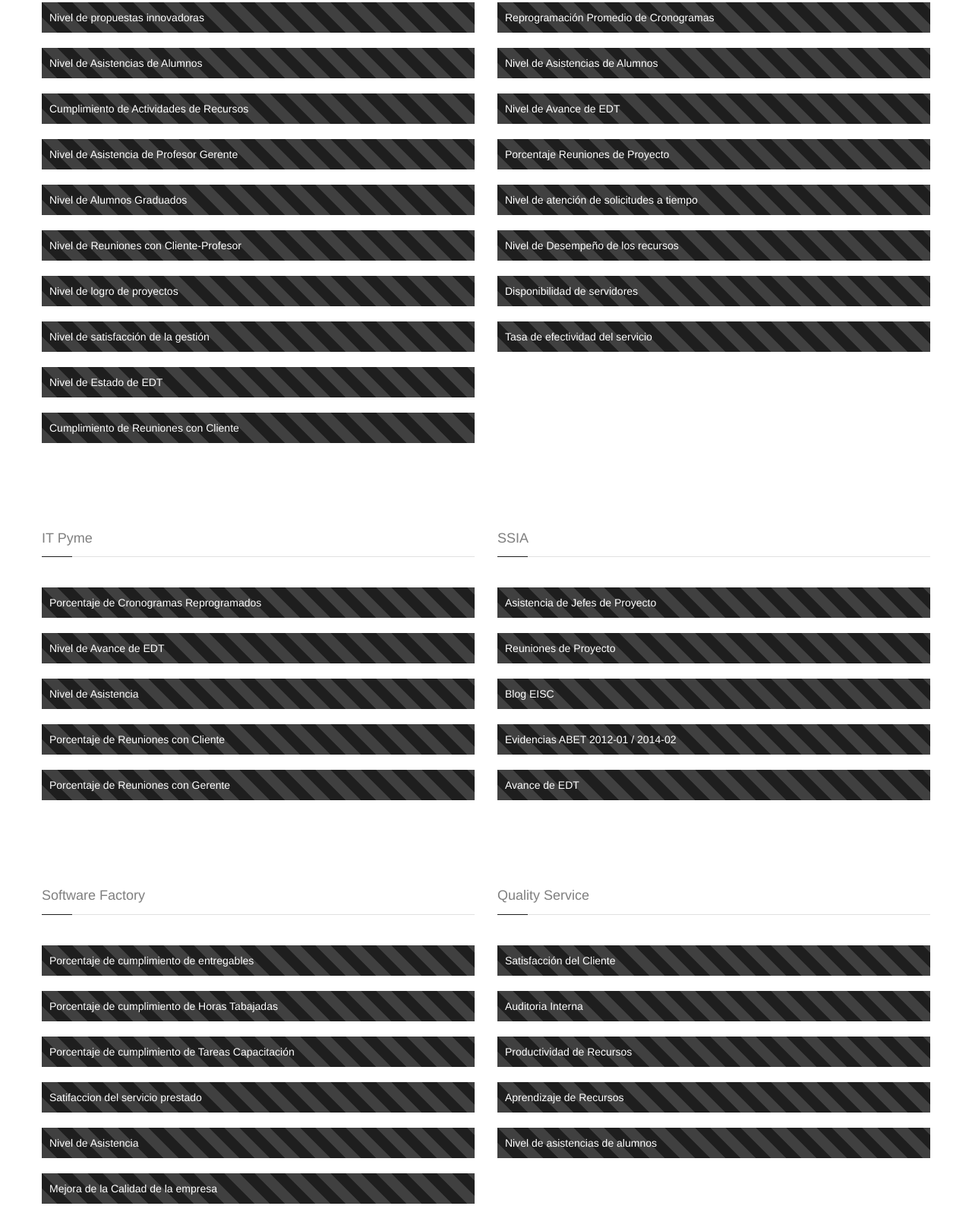
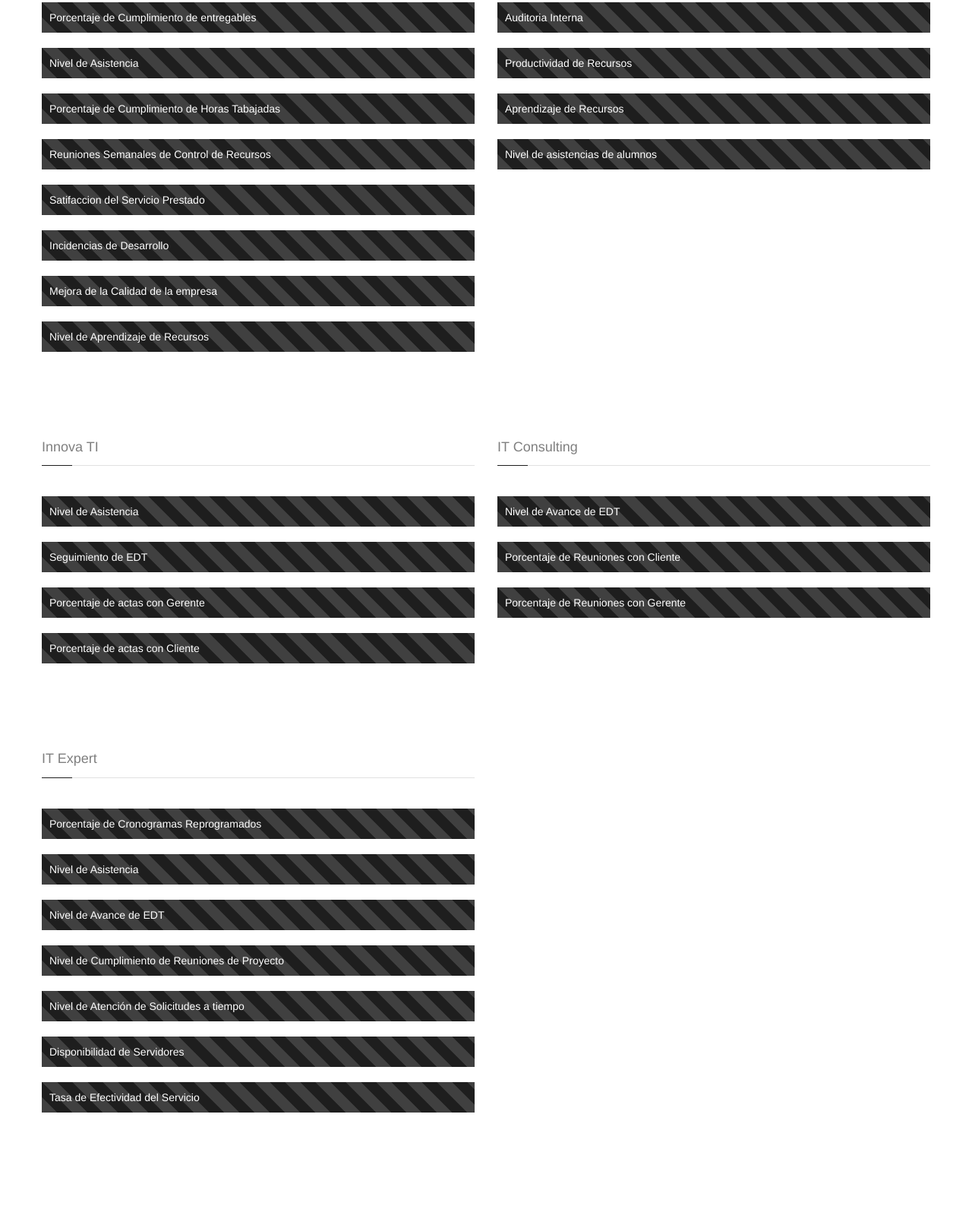
Before and after one commit to SoftwareFactoryUPC/Empresas, a plain HTML site: page Home/Indicators.html in a window 1280 px wide. Shown: the part 469-2056 px from the top of the page at 76% size. Drawn offline with nearby package versions, Linux system fonts and the light colour scheme; some packages are replaced by stand-ins of ours; animation ran at ten frames a second.

Commit message:
Modificación de indicadores 2016-2

```diff
--- a/Home/Indicators.html
+++ b/Home/Indicators.html
@@ -166,136 +166,28 @@
     <div class="container">
         <article class="content">
             <div class="row">
-                <div class="bottom-padding col-sm-6 col-md-6">
-                    <div class="title-box">
-                        <h2 class="title">Innova TI</h2>
-                    </div>
-                    <div class="progress progress-striped active hover" data-appear-progress-animation="100%">
-                        <div class="progress-bar ">Nivel de propuestas innovadoras</div>
-                    </div>
-                    <div class="progress progress-striped active hover" data-appear-progress-animation="100%">
-                        <div class="progress-bar ">Nivel de Asistencias de Alumnos</div>
-                    </div>
-                    <div class="progress progress-striped active hover" data-appear-progress-animation="100%">
-                        <div class="progress-bar ">Cumplimiento de Actividades de Recursos</div>
-                    </div>
-                    <div class="progress progress-striped active hover" data-appear-progress-animation="100%">
-                        <div class="progress-bar ">Nivel de Asistencia de Profesor Gerente</div>
-                    </div>
-                    <div class="progress progress-striped active hover" data-appear-progress-animation="100%">
-                        <div class="progress-bar ">Nivel de Alumnos Graduados</div>
-                    </div>
-                    <div class="progress progress-striped active hover" data-appear-progress-animation="100%">
-                        <div class="progress-bar ">Nivel de Reuniones con Cliente-Profesor</div>
-                    </div>
-                    <div class="progress progress-striped active hover" data-appear-progress-animation="100%">
-                        <div class="progress-bar ">Nivel de logro de proyectos</div>
-                    </div>
-                    <div class="progress progress-striped active hover" data-appear-progress-animation="100%">
-                        <div class="progress-bar ">Nivel de satisfacción de la gestión</div>
-                    </div>
-                    <div class="progress progress-striped active hover" data-appear-progress-animation="100%">
-                        <div class="progress-bar ">Nivel de Estado de EDT</div>
-                    </div>
-                    <div class="progress progress-striped active hover" data-appear-progress-animation="100%">
-                        <div class="progress-bar ">Cumplimiento de Reuniones con Cliente</div>
-                    </div>
-                </div>
-
-                <div class="bottom-padding col-sm-6 col-md-6">
-                    <div class="title-box">
-                        <h2 class="title">IT Expert</h2>
-                    </div>
-                    <div class="progress progress-striped active hover" data-appear-progress-animation="100%">
-                        <div class="progress-bar ">Reprogramación Promedio de Cronogramas</div>
-                    </div>
-                    <div class="progress progress-striped active hover" data-appear-progress-animation="100%">
-                        <div class="progress-bar ">Nivel de Asistencias de Alumnos</div>
-                    </div>
-                    <div class="progress progress-striped active hover" data-appear-progress-animation="100%">
-                        <div class="progress-bar ">Nivel de Avance de EDT</div>
-                    </div>
-                    <div class="progress progress-striped active hover" data-appear-progress-animation="100%">
-                        <div class="progress-bar ">Porcentaje Reuniones de Proyecto</div>
-                    </div>
-                    <div class="progress progress-striped active hover" data-appear-progress-animation="100%">
-                        <div class="progress-bar ">Nivel de atención de solicitudes a tiempo</div>
-                    </div>
-                    <div class="progress progress-striped active hover" data-appear-progress-animation="100%">
-                        <div class="progress-bar ">Nivel de Desempeño de los recursos</div>
-                    </div>
-                    <div class="progress progress-striped active hover" data-appear-progress-animation="100%">
-                        <div class="progress-bar ">Disponibilidad de servidores</div>
-                    </div>
-                    <div class="progress progress-striped active hover" data-appear-progress-animation="100%">
-                        <div class="progress-bar ">Tasa de efectividad del servicio</div>
-                    </div>
-                </div>
-
-                <div class="clearfix"></div>
-
-                <div class="bottom-padding col-sm-6 col-md-6">
-                    <div class="title-box">
-                        <h2 class="title">IT Pyme</h2>
-                    </div>
-                    <div class="progress progress-striped active hover" data-appear-progress-animation="100%">
-                        <div class="progress-bar ">Porcentaje de Cronogramas Reprogramados</div>
-                    </div>
-                    <div class="progress progress-striped active hover" data-appear-progress-animation="100%">
-                        <div class="progress-bar ">Nivel de Avance de EDT</div>
-                    </div>
-                    <div class="progress progress-striped active hover" data-appear-progress-animation="100%">
-                        <div class="progress-bar ">Nivel de Asistencia</div>
-                    </div>
-                    <div class="progress progress-striped active hover" data-appear-progress-animation="100%">
-                        <div class="progress-bar ">Porcentaje de Reuniones con Cliente</div>
-                    </div>
-                    <div class="progress progress-striped active hover" data-appear-progress-animation="100%">
-                        <div class="progress-bar ">Porcentaje de Reuniones con Gerente</div>
-                    </div>
-                </div>
-
-                <div class="bottom-padding col-sm-6 col-md-6">
-                    <div class="title-box">
-                        <h2 class="title">SSIA</h2>
-                    </div>
-                    <div class="progress progress-striped active hover" data-appear-progress-animation="100%">
-                        <div class="progress-bar ">Asistencia de Jefes de Proyecto</div>
-                    </div>
-                    <div class="progress progress-striped active hover" data-appear-progress-animation="100%">
-                        <div class="progress-bar ">Reuniones de Proyecto</div>
-                    </div>
-                    <div class="progress progress-striped active hover" data-appear-progress-animation="100%">
-                        <div class="progress-bar ">Blog EISC</div>
-                    </div>
-                    <div class="progress progress-striped active hover" data-appear-progress-animation="100%">
-                        <div class="progress-bar ">Evidencias ABET 2012-01 / 2014-02</div>
-                    </div>
-                    <div class="progress progress-striped active hover" data-appear-progress-animation="100%">
-                        <div class="progress-bar ">Avance de EDT</div>
-                    </div>
-                </div>
-
-                <div class="clearfix"></div>
 
                 <div class="bottom-padding col-sm-6 col-md-6">
                     <div class="title-box">
                         <h2 class="title">Software Factory</h2>
                     </div>
                     <div class="progress progress-striped active hover" data-appear-progress-animation="100%">
-                        <div class="progress-bar ">Porcentaje de cumplimiento de entregables </div>
-                    </div>
-                    <div class="progress progress-striped active hover" data-appear-progress-animation="100%">
-                        <div class="progress-bar ">Porcentaje de cumplimiento de Horas Tabajadas</div>
-                    </div>
-                    <div class="progress progress-striped active hover" data-appear-progress-animation="100%">
-                        <div class="progress-bar ">Porcentaje de cumplimiento de Tareas Capacitación</div>
-                    </div>
-                    <div class="progress progress-striped active hover" data-appear-progress-animation="100%">
-                        <div class="progress-bar ">Satifaccion del servicio prestado</div>
+                        <div class="progress-bar ">Porcentaje de Cumplimiento de entregables </div>
                     </div>
                     <div class="progress progress-striped active hover" data-appear-progress-animation="100%">
                         <div class="progress-bar ">Nivel de Asistencia</div>
+                    </div>
+                    <div class="progress progress-striped active hover" data-appear-progress-animation="100%">
+                        <div class="progress-bar ">Porcentaje de Cumplimiento de Horas Tabajadas</div>
+                    </div>
+                    <div class="progress progress-striped active hover" data-appear-progress-animation="100%">
+                        <div class="progress-bar ">Reuniones Semanales de Control de Recursos</div>
+                    </div>
+                    <div class="progress progress-striped active hover" data-appear-progress-animation="100%">
+                        <div class="progress-bar ">Satifaccion del Servicio Prestado</div>
+                    </div>
+                    <div class="progress progress-striped active hover" data-appear-progress-animation="100%">
+                        <div class="progress-bar ">Incidencias de Desarrollo</div>
                     </div>
                     <div class="progress progress-striped active hover" data-appear-progress-animation="100%">
                         <div class="progress-bar ">Mejora de la Calidad de la empresa</div>
@@ -309,9 +201,7 @@
                     <div class="title-box">
                         <h2 class="title">Quality Service</h2>
                     </div>
-                    <div class="progress progress-striped active hover" data-appear-progress-animation="100%">
-                        <div class="progress-bar ">Satisfacción del Cliente</div>
-                    </div>
+
                     <div class="progress progress-striped active hover" data-appear-progress-animation="100%">
                         <div class="progress-bar ">Auditoria Interna</div>
                     </div>
@@ -323,6 +213,78 @@
                     </div>
                     <div class="progress progress-striped active hover" data-appear-progress-animation="100%">
                         <div class="progress-bar ">Nivel de asistencias de alumnos</div>
+                    </div>
+                </div>
+
+
+
+                <div class="clearfix"></div>
+
+                <div class="bottom-padding col-sm-6 col-md-6">
+                    <div class="title-box">
+                        <h2 class="title">Innova TI</h2>
+                    </div>
+
+                    <div class="progress progress-striped active hover" data-appear-progress-animation="100%">
+                        <div class="progress-bar ">Nivel de Asistencia</div>
+                    </div>
+                    <div class="progress progress-striped active hover" data-appear-progress-animation="100%">
+                        <div class="progress-bar ">Seguimiento de EDT</div>
+                    </div>
+                    <div class="progress progress-striped active hover" data-appear-progress-animation="100%">
+                        <div class="progress-bar ">Porcentaje de actas con Gerente</div>
+                    </div>
+
+                    <div class="progress progress-striped active hover" data-appear-progress-animation="100%">
+                        <div class="progress-bar ">Porcentaje de actas con Cliente</div>
+                    </div>
+                </div>
+
+                <div class="bottom-padding col-sm-6 col-md-6">
+                    <div class="title-box">
+                        <h2 class="title">IT Consulting</h2>
+                    </div>
+
+                    <div class="progress progress-striped active hover" data-appear-progress-animation="100%">
+                        <div class="progress-bar ">Nivel de Avance de EDT</div>
+                    </div>
+                    <div class="progress progress-striped active hover" data-appear-progress-animation="100%">
+                        <div class="progress-bar ">Porcentaje de Reuniones con Cliente</div>
+                    </div>
+                    <div class="progress progress-striped active hover" data-appear-progress-animation="100%">
+                        <div class="progress-bar ">Porcentaje de Reuniones con Gerente</div>
+                    </div>
+                </div>
+
+
+
+                <div class="clearfix"></div>
+
+
+                <div class="bottom-padding col-sm-6 col-md-6">
+                    <div class="title-box">
+                        <h2 class="title">IT Expert</h2>
+                    </div>
+                    <div class="progress progress-striped active hover" data-appear-progress-animation="100%">
+                        <div class="progress-bar ">Porcentaje de Cronogramas Reprogramados</div>
+                    </div>
+                    <div class="progress progress-striped active hover" data-appear-progress-animation="100%">
+                        <div class="progress-bar ">Nivel de Asistencia</div>
+                    </div>
+                    <div class="progress progress-striped active hover" data-appear-progress-animation="100%">
+                        <div class="progress-bar ">Nivel de Avance de EDT</div>
+                    </div>
+                    <div class="progress progress-striped active hover" data-appear-progress-animation="100%">
+                        <div class="progress-bar ">Nivel de Cumplimiento de Reuniones de Proyecto</div>
+                    </div>
+                    <div class="progress progress-striped active hover" data-appear-progress-animation="100%">
+                        <div class="progress-bar ">Nivel de Atención de Solicitudes a tiempo</div>
+                    </div>
+                    <div class="progress progress-striped active hover" data-appear-progress-animation="100%">
+                        <div class="progress-bar ">Disponibilidad de Servidores</div>
+                    </div>
+                    <div class="progress progress-striped active hover" data-appear-progress-animation="100%">
+                        <div class="progress-bar ">Tasa de Efectividad del Servicio</div>
                     </div>
                 </div>
 
```
